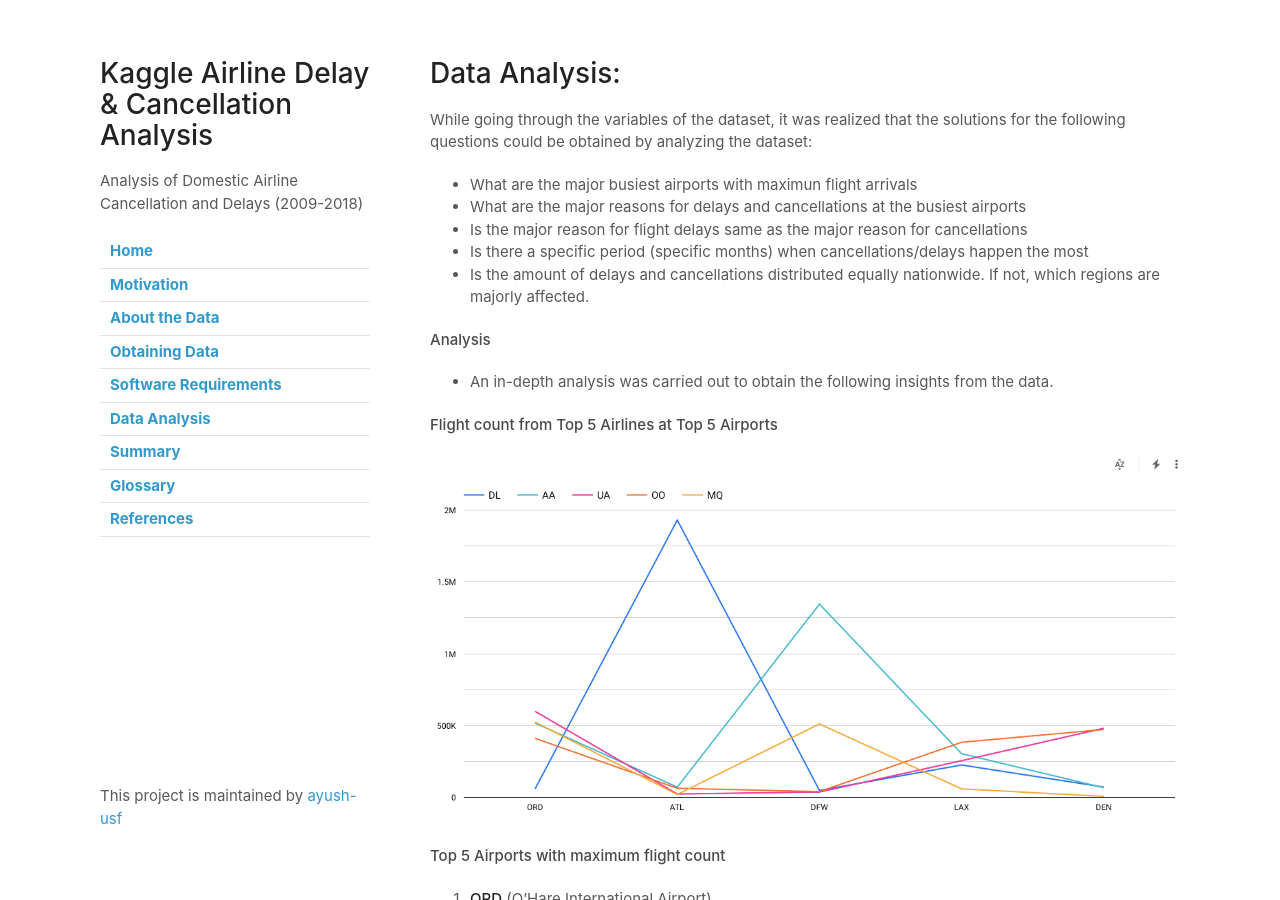
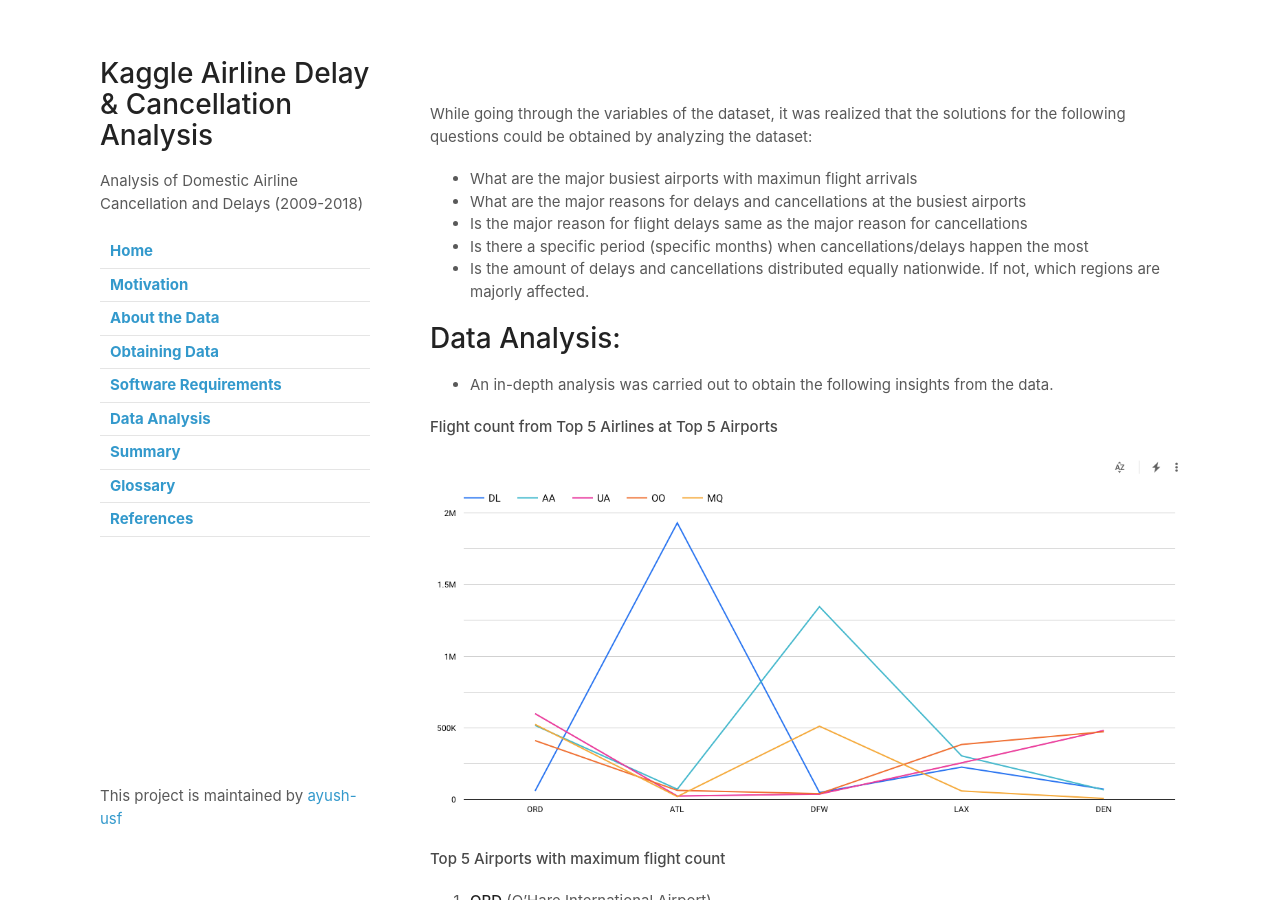
Before and after one commit to ayush-usf/Kaggle-Airline-Data-Analysis, a Jekyll site: the page built from analysis.md, in a window 1280 px wide and 900 px high. Built offline with Jekyll 4.4.1, drawn with Linux system fonts in a browser that asks for light colours; our own code applies the rules of GitHub Pages for plain Markdown files.

Commit message:
Update analysis.md

```diff
--- a/analysis.md
+++ b/analysis.md
@@ -1,5 +1,5 @@
-# Data Analysis:
-
+<br>
+<br>
 While going through the variables of the dataset, it was realized that the solutions for the following questions could be obtained by analyzing the dataset:
 
 -  What are the major busiest airports with maximun flight arrivals
```
Also changed, not shown: other parts of analysis.md (+1 -1 lines).
